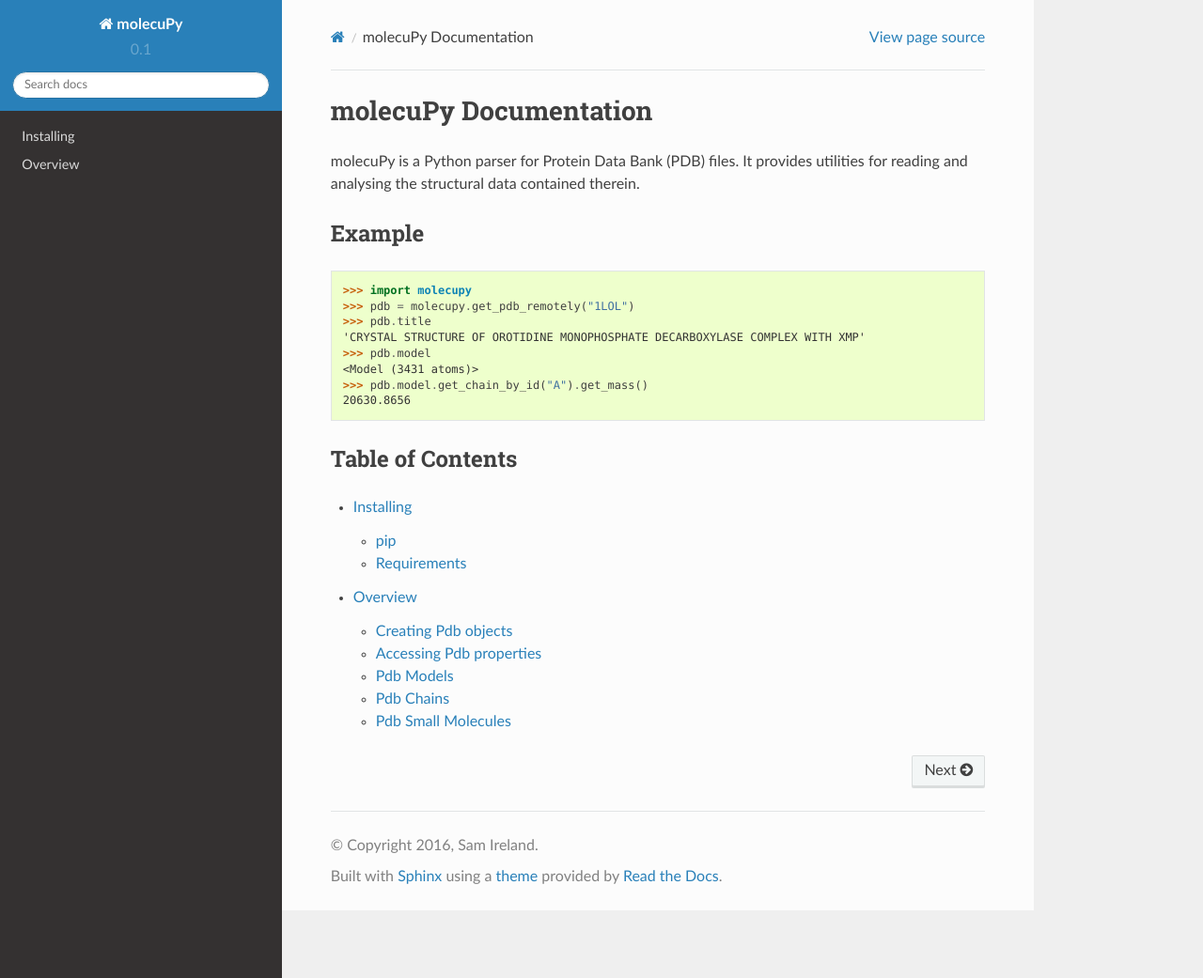
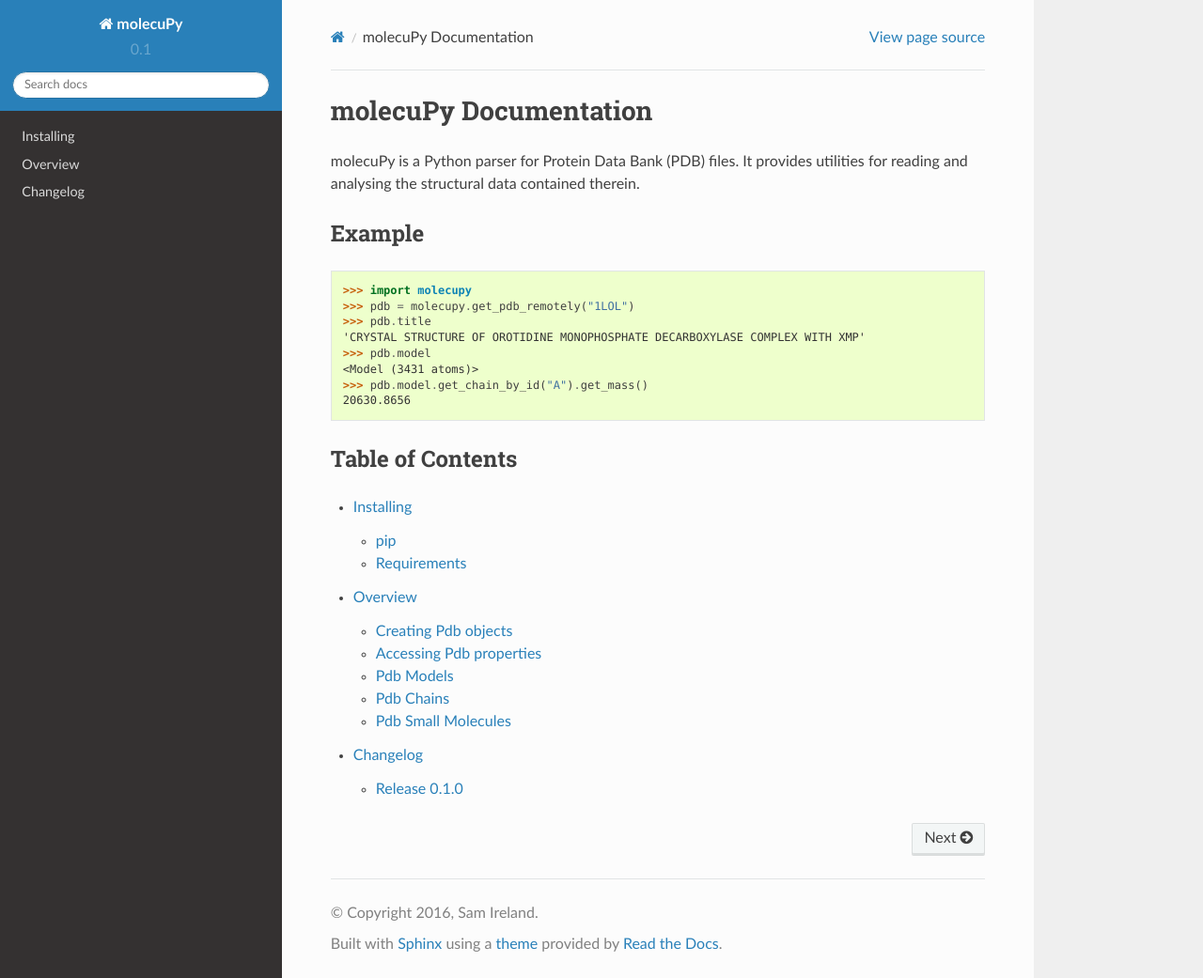
Before and after one commit to samirelanduk/atomium, a Sphinx documentation site: the page built from docs/source/index.rst, in a window 1280 px wide and 1041 px high. Shown: the whole window at 94% size. Built offline with Sphinx 7.4.7 and the Read the Docs theme 2.0.0, drawn with Linux system fonts in a browser that asks for light colours.

Commit message:
Add changelog

```diff
--- /dev/null
+++ b/docs/source/changelog.rst
@@ -0,0 +1,15 @@
+Changelog
+---------
+
+Release 0.1.0
+~~~~~~~~~~~~~
+
+`?? May 2016`
+
+* Basic PDB parsing
+
+  * Models
+  * Chains
+  * Residues
+  * Atoms
+  * Small Molecules
--- a/docs/source/index.rst
+++ b/docs/source/index.rst
@@ -24,3 +24,4 @@
 
     installing
     overview
+    changelog
--- a/docs/source/overview.rst
+++ b/docs/source/overview.rst
@@ -103,10 +103,10 @@
 
 .. note::
 
-   PDB structures are not always perfect representations of the real molecular
+   PDB files are not always perfect representations of the real molecular
    structures they are created from. Sometimes there are missing atoms, and
    sometimes there are missing residues. Future versions of molecuPy will flag
-   these and maybe even infer them, but for now simply bear in mind that there
+   these and maybe even fill them in, but for now simply bear in mind that there
    may be missing atoms and disconnected chains.
 
 
```
